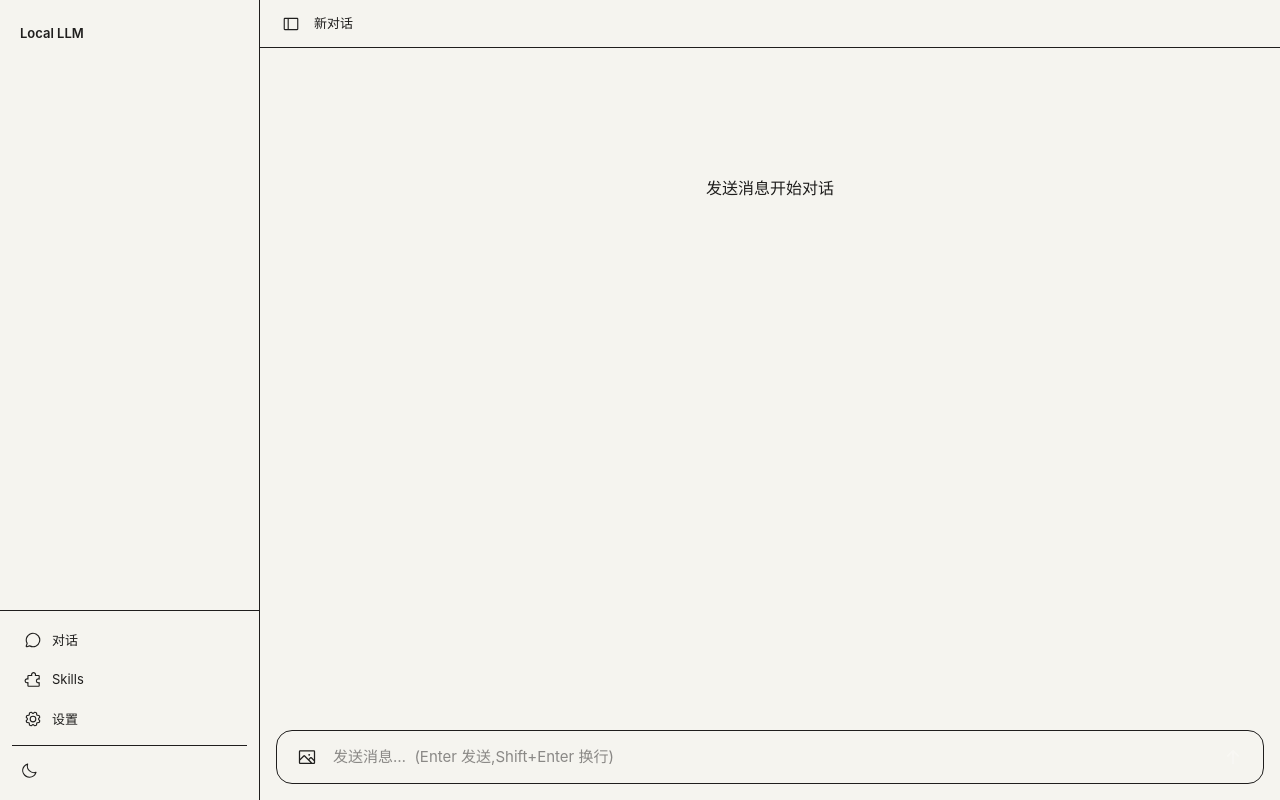
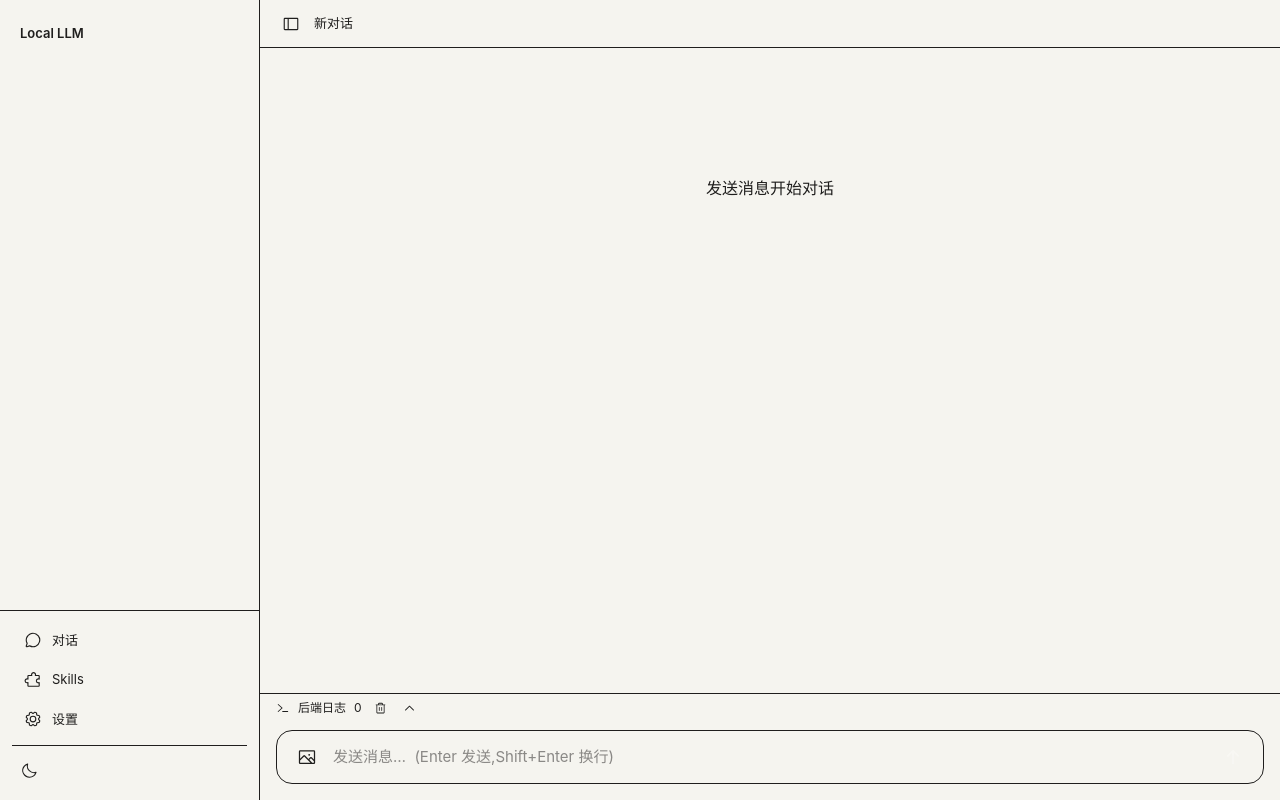
Before and after one commit to infinite-gaming-studio/local-llm-app, a React (Vite) app: page /#/ in a window 1280 px wide. Built offline with nearby package versions, Linux system fonts and the light colour scheme.

Commit message:
feat: collapsible log drawer

```diff
--- /dev/null
+++ b/src/components/LogDrawer.tsx
@@ -0,0 +1,60 @@
+import { useEffect, useRef, useState } from 'react'
+import { Terminal, Trash, CaretUp, CaretDown } from '@phosphor-icons/react'
+import { useLogs } from '../store/useLogs'
+
+export function LogDrawer() {
+  const entries = useLogs((s) => s.entries)
+  const clear = useLogs((s) => s.clear)
+  const [open, setOpen] = useState(false)
+  const [height, setHeight] = useState(240)
+  const [follow, setFollow] = useState(true)
+  const scrollRef = useRef<HTMLDivElement>(null)
+  const draggingRef = useRef(false)
+
+  useEffect(() => {
+    if (follow && scrollRef.current && open) scrollRef.current.scrollTop = scrollRef.current.scrollHeight
+  }, [entries, follow, open])
+
+  useEffect(() => {
+    const onMove = (e: MouseEvent) => {
+      if (!draggingRef.current) return
+      const h = window.innerHeight - e.clientY
+      setHeight(Math.max(120, Math.min(480, h)))
+    }
+    const onUp = () => { draggingRef.current = false }
+    window.addEventListener('mousemove', onMove); window.addEventListener('mouseup', onUp)
+    return () => { window.removeEventListener('mousemove', onMove); window.removeEventListener('mouseup', onUp) }
+  }, [])
+
+  const last = entries[entries.length - 1]
+
+  return (
+    <div className="shrink-0 border-t border-[--color-border]" style={open ? { height } : {}}>
+      {open && <div className="h-1 cursor-row-resize bg-transparent" onMouseDown={() => { draggingRef.current = true }} />}
+      <div className="flex items-center gap-2 px-4 h-7 text-[12px]">
+        <Terminal size={14} className="text-[--color-text-muted]" />
+        <span className="text-[--color-text-muted]">后端日志</span>
+        {!open && last && <span className="text-[--color-text-muted] truncate flex-1">{last.line}</span>}
+        <span className="text-[--color-text-muted]">{entries.length}</span>
+        <button onClick={clear} className="p-1 rounded hover:bg-[--color-surface-2]" aria-label="清空"><Trash size={13} /></button>
+        <button onClick={() => setOpen((o) => !o)} className="p-1 rounded hover:bg-[--color-surface-2]" aria-label={open ? '收起' : '展开'}>
+          {open ? <CaretDown size={13} /> : <CaretUp size={13} />}
+        </button>
+      </div>
+      {open && (
+        <div ref={scrollRef} onScroll={(e) => {
+          const el = e.currentTarget; const atBottom = el.scrollHeight - el.scrollTop - el.clientHeight < 20
+          setFollow(atBottom)
+        }} className="overflow-auto px-4 py-1 font-mono text-[12px] leading-relaxed h-[calc(100%-28px)]">
+          {entries.length === 0 ? <div className="text-[--color-text-muted] py-4">暂无日志,sidecar 启动后此处显示模型调用输出</div> :
+            entries.map((e, i) => {
+              const t = new Date(e.ts); const ts = `${String(t.getHours()).padStart(2, '0')}:${String(t.getMinutes()).padStart(2, '0')}:${String(t.getSeconds()).padStart(2, '0')}`
+              const err = e.stream === 'stderr' || /error|traceback/i.test(e.line)
+              return <div key={i} className={err ? 'text-[--color-accent]' : 'text-[--color-text-muted]'}><span className="opacity-60">{ts}</span> {e.line}</div>
+            })}
+          {!follow && <button onClick={() => setFollow(true)} className="sticky bottom-2 ml-auto block px-2 py-1 rounded bg-[--color-surface-2] text-[--color-text]">↓ 跟随最新</button>}
+        </div>
+      )}
+    </div>
+  )
+}
--- a/src/pages/Chat.tsx
+++ b/src/pages/Chat.tsx
@@ -2,6 +2,7 @@ import { useState } from 'react'
 import { useChat } from '../hooks/useChat'
 import { TopBar } from '../components/TopBar'
 import { Composer } from '../components/Composer'
+import { LogDrawer } from '../components/LogDrawer'
 
 export function Chat() {
   const { messages, streaming, sendMessage, stopStreaming } = useChat()
@@ -24,6 +25,7 @@ export function Chat() {
           ))}
         </div>
       </div>
+      <LogDrawer />
       <Composer onSend={sendMessage} onStop={stopStreaming} streaming={streaming} />
     </div>
   )
```
